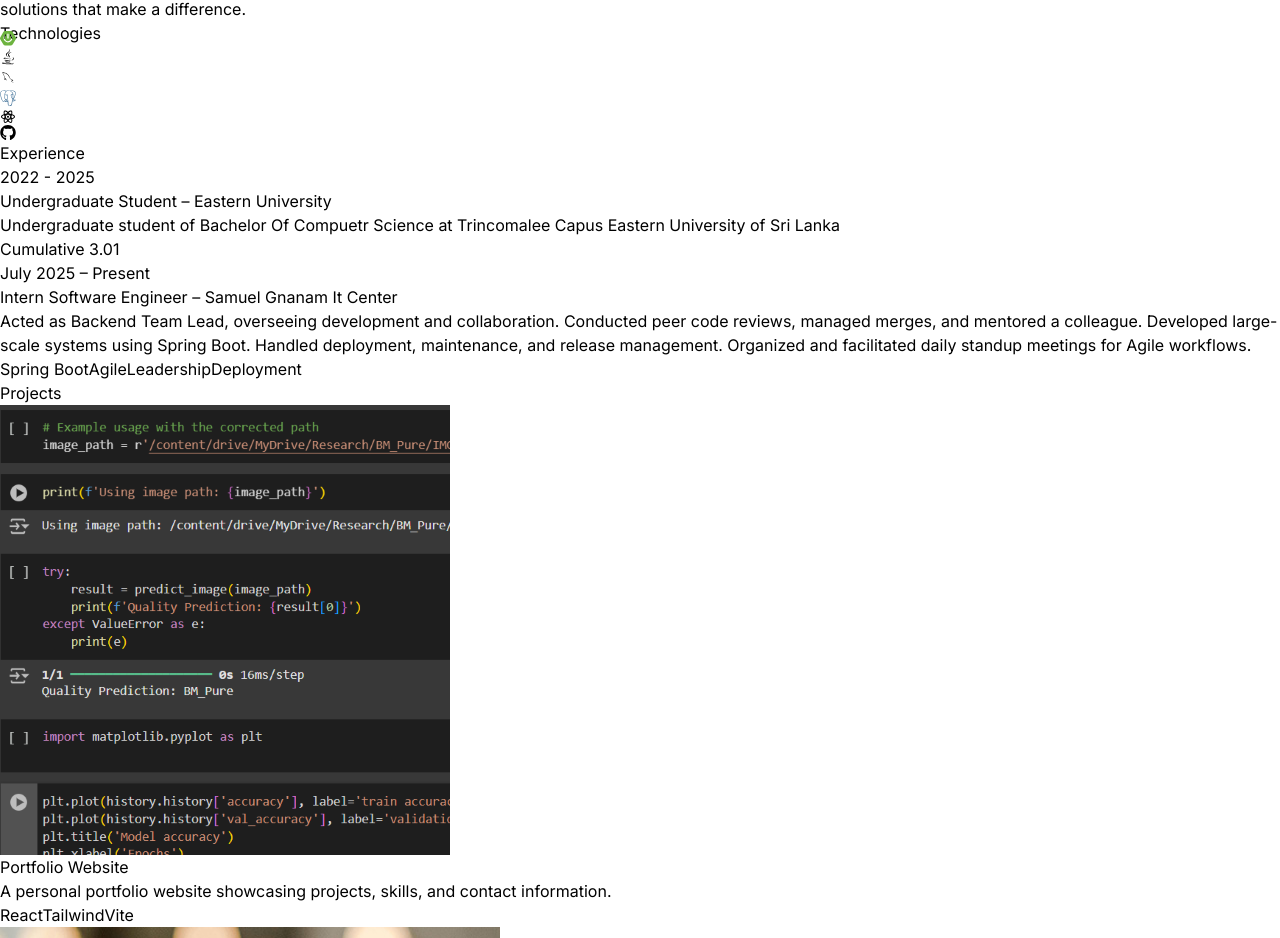
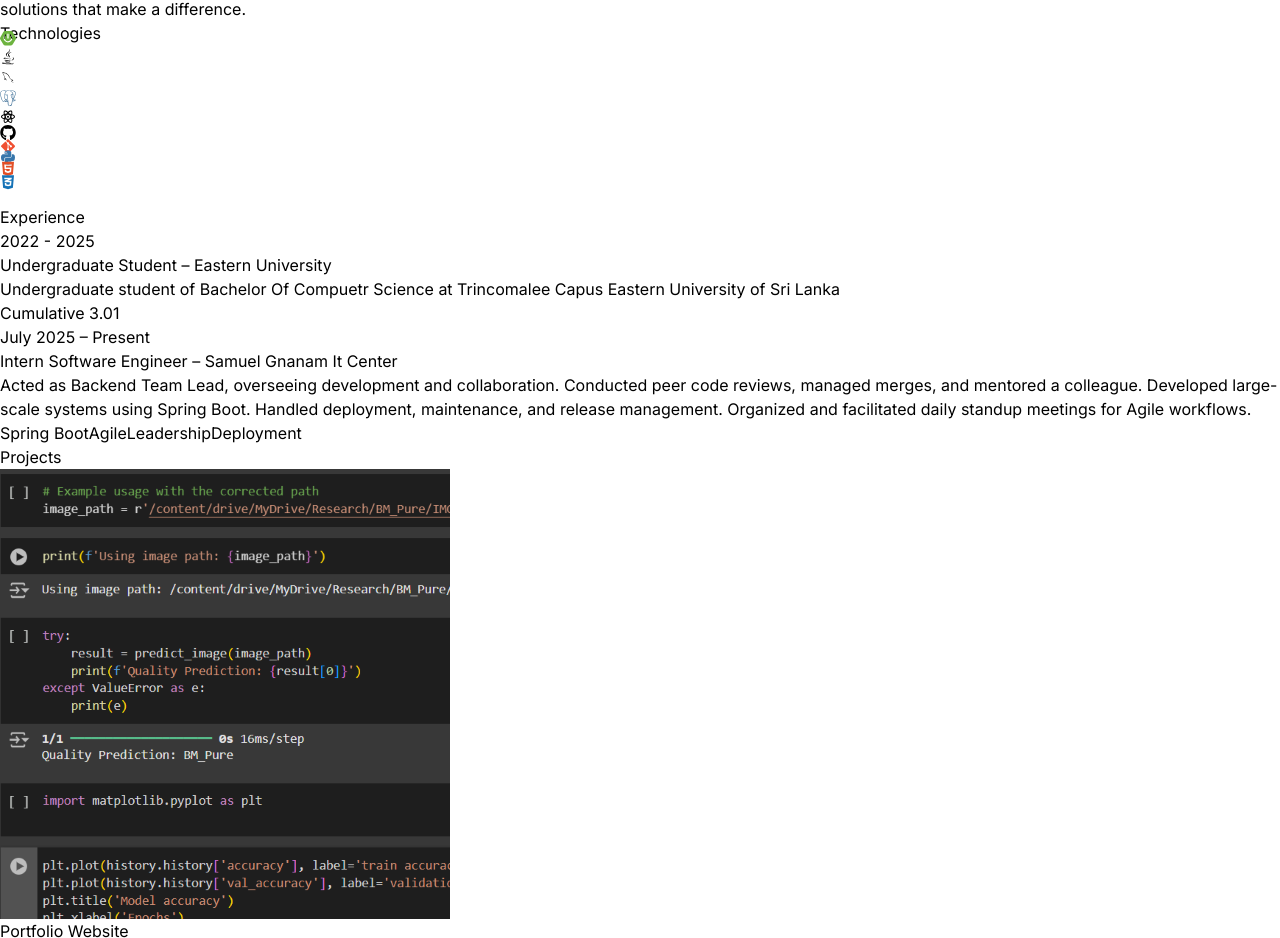
Before and after one commit to hishanthp1231/My_Portfolio, a React (Vite) app: page / in a window 1280 px wide. Shown: the part 4211-5149 px from the top of the page. Built offline with nearby package versions, Linux system fonts and the light colour scheme.

Commit message:
Add new technologies (Git, Python, HTML, CSS) and update navbar button style

```diff
--- a/src/Components/NavBar.jsx
+++ b/src/Components/NavBar.jsx
@@ -10,7 +10,7 @@ const NavBar = () => {
         <a
           href="/CV.pdf"
           download="Hishanth_CV.pdf"
-          className="flex items-center gap-2 px-4 py-2 bg-gradient-to-r from-purple-500 to-pink-500 rounded-lg text-white font-medium hover:from-purple-600 hover:to-pink-600 transition-all duration-300 hover:shadow-lg hover:scale-105"
+          className="flex items-center gap-2 px-4 py-2 bg-black rounded-lg text-white font-medium hover:bg-neutral-800 transition-all duration-300 hover:shadow-lg hover:scale-105"
         >
           <FaDownload />
           <span>Download CV</span>
--- a/src/Components/Technologies.jsx
+++ b/src/Components/Technologies.jsx
@@ -1,5 +1,5 @@
 import { SiSpringboot, SiPostgresql } from "react-icons/si";
-import { FaJava, FaGithub } from "react-icons/fa";
+import { FaJava, FaGithub, FaGitAlt, FaPython, FaHtml5, FaCss3Alt } from "react-icons/fa";
 import { DiMysql } from "react-icons/di";
 import { RiReactjsLine } from "react-icons/ri";
 import { motion } from "framer-motion";
@@ -62,6 +62,30 @@ const Technologies = () => {
                 >
                     <FaGithub className="text-7xl text-white" />
                 </motion.div>
+                <motion.div
+                    className="rounded-2xl border-4 border-neutral-500 p-4"
+                    animate={createFloatAnimation(1.2)}
+                >
+                    <FaGitAlt className="text-7xl" style={{ color: '#F05032' }} />
+                </motion.div>
+                <motion.div
+                    className="rounded-2xl border-4 border-neutral-500 p-4"
+                    animate={createFloatAnimation(1.4)}
+                >
+                    <FaPython className="text-7xl" style={{ color: '#3776AB' }} />
+                </motion.div>
+                <motion.div
+                    className="rounded-2xl border-4 border-neutral-500 p-4"
+                    animate={createFloatAnimation(1.6)}
+                >
+                    <FaHtml5 className="text-7xl" style={{ color: '#E34F26' }} />
+                </motion.div>
+                <motion.div
+                    className="rounded-2xl border-4 border-neutral-500 p-4"
+                    animate={createFloatAnimation(1.8)}
+                >
+                    <FaCss3Alt className="text-7xl" style={{ color: '#1572B6' }} />
+                </motion.div>
             </div>
         </div>
     );
```
